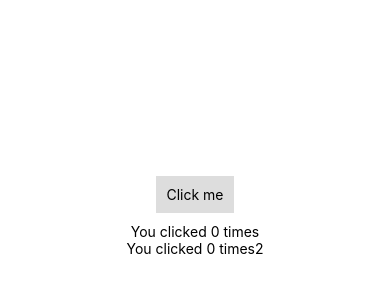
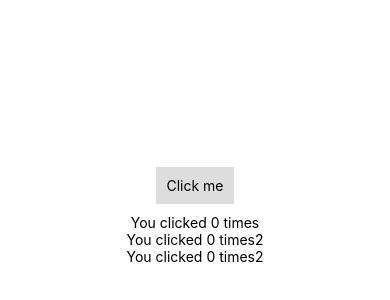
Before and after one commit to JungLee-Dev/BasketballScoreboardRN, a React Native app: screen / in a window 390 px wide. Shown: the part 206-506 px from the top of the page. Built offline with nearby package versions, Linux system fonts and the light colour scheme.

Commit message:
Add duplicate view to display click count

```diff
--- a/App.tsx
+++ b/App.tsx
@@ -24,6 +24,9 @@ class App extends Component {
         <View>
           <Text>You clicked {this.state.count} times2</Text>
         </View>
+        <View>
+          <Text>You clicked {this.state.count} times2</Text>
+        </View>
       </View>
     );
   }
```
